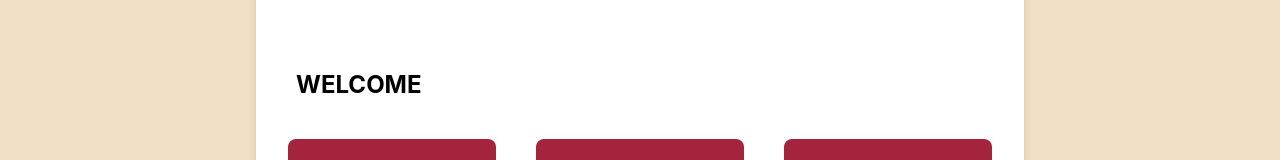
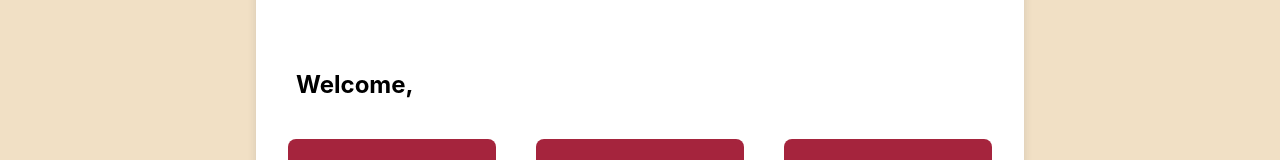
Before and after one commit to dineahcohen/patient-registration-system, a React (Create React App) app: page /user/dashboard in a window 1280 px wide. Shown: the part 180-340 px from the top of the page. Built offline with nearby package versions, Linux system fonts and the light colour scheme.

Commit message:
added user name to dashboard

```diff
--- a/src/pages/dashboard.js
+++ b/src/pages/dashboard.js
@@ -5,13 +5,18 @@ import Card from '../components/DashboardCard';
 import settings from '../assets/settings.svg';
 import addAppointment from '../assets/add-appointment.svg'
 import view from '../assets/view.svg';
+import { useSelector } from 'react-redux';
 
 const Dashboard = () => {
+    const userLogin = useSelector((state) => state.userLogin);
+    const { userInfo } = userLogin;
+
+    console.log("test", userInfo)
     return (
         <DashboardWrapper>
             <DashboardContainer>
                 <div className='dashboard-title'>
-                    <p> WELCOME</p>
+                    <p> Welcome, {userInfo && userInfo.firstName}</p>
                 </div>
                 <div className='card-container'>
                     <Link to="/appointment/add" className='link-style'>
```
